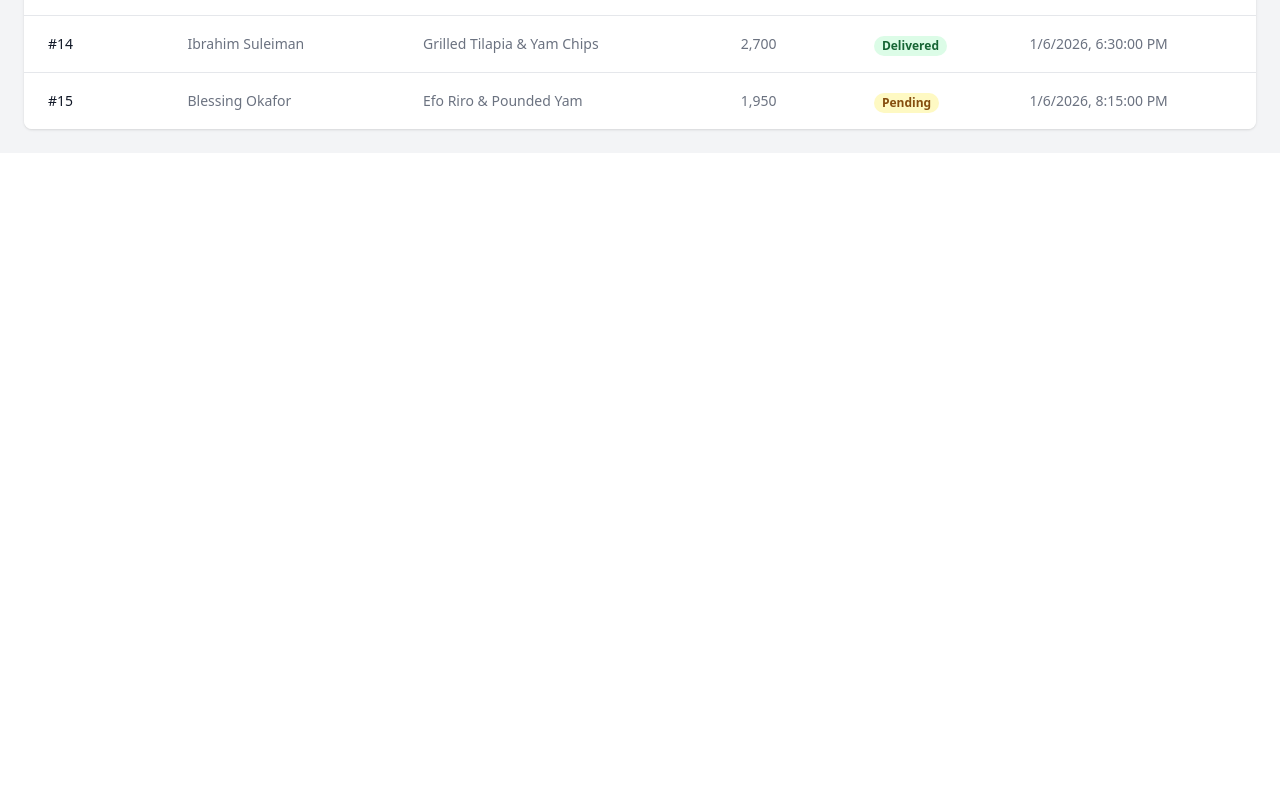
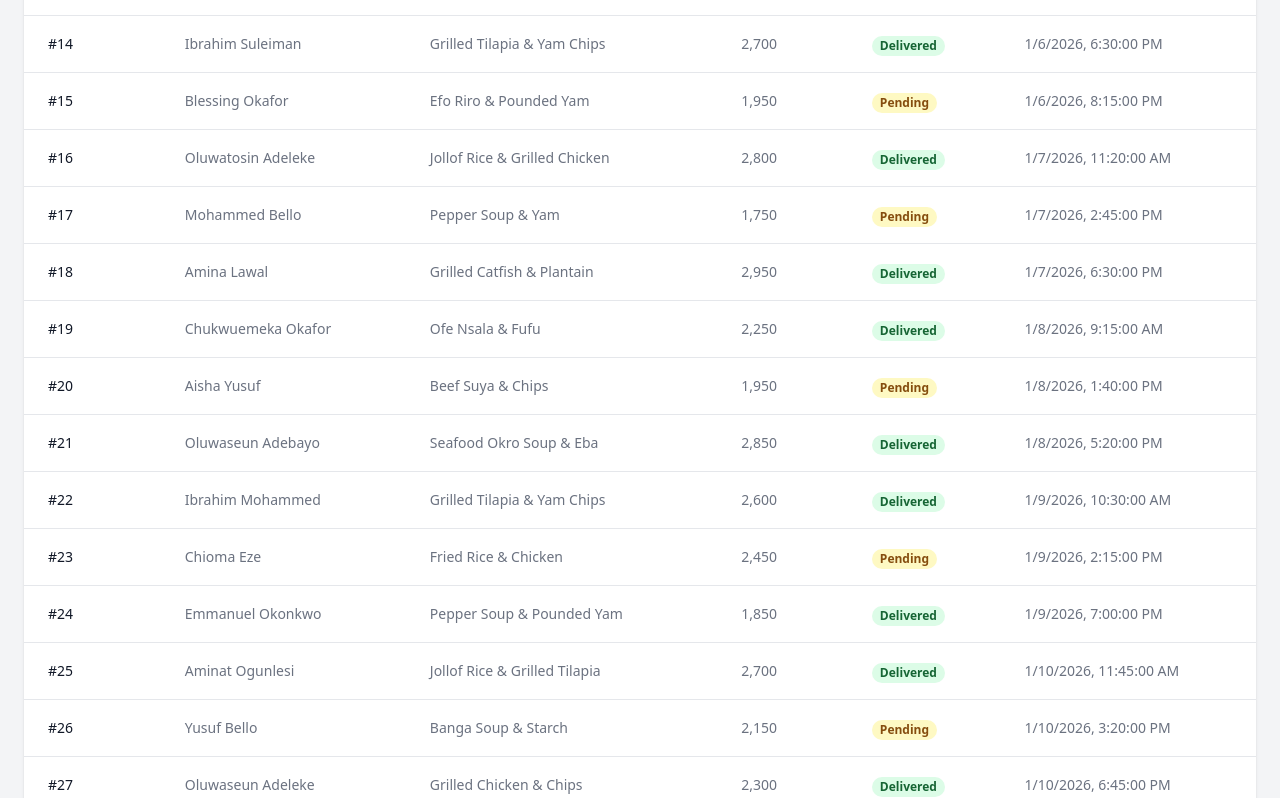
Before and after one commit to bluefound/foodybackend, a React (Create React App) app: page / in a window 1280 px wide. Shown: the part 1127-1925 px from the top of the page. Before the commit the page ends 1280 px from the top, so only its background shows below. Built offline with nearby package versions, Linux system fonts and the light colour scheme.

Commit message:
Add 20 new orders for January 7-13, 2026

```diff
--- a/src/App.js
+++ b/src/App.js
@@ -19,7 +19,27 @@ const App = () => {
   { id: 12, customerName: "Adebayo Ogunlesi", foodOrdered: "Fried Rice & Grilled Chicken", price: 2900, status: "Pending", orderTime: "2026-01-06 10:30" },
   { id: 13, customerName: "Chioma Okonkwo", foodOrdered: "Banga Soup & Starch", price: 2100, status: "Delivered", orderTime: "2026-01-06 13:15" },
   { id: 14, customerName: "Ibrahim Suleiman", foodOrdered: "Grilled Tilapia & Yam Chips", price: 2700, status: "Delivered", orderTime: "2026-01-06 18:30" },
-  { id: 15, customerName: "Blessing Okafor", foodOrdered: "Efo Riro & Pounded Yam", price: 1950, status: "Pending", orderTime: "2026-01-06 20:15" }
+  { id: 15, customerName: "Blessing Okafor", foodOrdered: "Efo Riro & Pounded Yam", price: 1950, status: "Pending", orderTime: "2026-01-06 20:15" },
+  { id: 16, customerName: "Oluwatosin Adeleke", foodOrdered: "Jollof Rice & Grilled Chicken", price: 2800, status: "Delivered", orderTime: "2026-01-07 11:20" },
+  { id: 17, customerName: "Mohammed Bello", foodOrdered: "Pepper Soup & Yam", price: 1750, status: "Pending", orderTime: "2026-01-07 14:45" },
+  { id: 18, customerName: "Amina Lawal", foodOrdered: "Grilled Catfish & Plantain", price: 2950, status: "Delivered", orderTime: "2026-01-07 18:30" },
+  { id: 19, customerName: "Chukwuemeka Okafor", foodOrdered: "Ofe Nsala & Fufu", price: 2250, status: "Delivered", orderTime: "2026-01-08 09:15" },
+  { id: 20, customerName: "Aisha Yusuf", foodOrdered: "Beef Suya & Chips", price: 1950, status: "Pending", orderTime: "2026-01-08 13:40" },
+  { id: 21, customerName: "Oluwaseun Adebayo", foodOrdered: "Seafood Okro Soup & Eba", price: 2850, status: "Delivered", orderTime: "2026-01-08 17:20" },
+  { id: 22, customerName: "Ibrahim Mohammed", foodOrdered: "Grilled Tilapia & Yam Chips", price: 2600, status: "Delivered", orderTime: "2026-01-09 10:30" },
+  { id: 23, customerName: "Chioma Eze", foodOrdered: "Fried Rice & Chicken", price: 2450, status: "Pending", orderTime: "2026-01-09 14:15" },
+  { id: 24, customerName: "Emmanuel Okonkwo", foodOrdered: "Pepper Soup & Pounded Yam", price: 1850, status: "Delivered", orderTime: "2026-01-09 19:00" },
+  { id: 25, customerName: "Aminat Ogunlesi", foodOrdered: "Jollof Rice & Grilled Tilapia", price: 2700, status: "Delivered", orderTime: "2026-01-10 11:45" },
+  { id: 26, customerName: "Yusuf Bello", foodOrdered: "Banga Soup & Starch", price: 2150, status: "Pending", orderTime: "2026-01-10 15:20" },
+  { id: 27, customerName: "Oluwaseun Adeleke", foodOrdered: "Grilled Chicken & Chips", price: 2300, status: "Delivered", orderTime: "2026-01-10 18:45" },
+  { id: 28, customerName: "Aisha Mohammed", foodOrdered: "Pepper Soup & Yam", price: 1750, status: "Delivered", orderTime: "2026-01-11 10:15" },
+  { id: 29, customerName: "Chinedu Okafor", foodOrdered: "Ofada Rice & Ayamase", price: 2650, status: "Pending", orderTime: "2026-01-11 14:30" },
+  { id: 30, customerName: "Amina Yusuf", foodOrdered: "Grilled Catfish & Yam Porridge", price: 2900, status: "Delivered", orderTime: "2026-01-11 19:15" },
+  { id: 31, customerName: "Oluwaseyi Johnson", foodOrdered: "Beef Suya & Plantain", price: 1950, status: "Delivered", orderTime: "2026-01-12 09:30" },
+  { id: 32, customerName: "Adebayo Ogunlesi", foodOrdered: "Seafood Okra Soup & Eba", price: 2850, status: "Pending", orderTime: "2026-01-12 13:45" },
+  { id: 33, customerName: "Chioma Okonkwo", foodOrdered: "Jollof Rice & Grilled Chicken", price: 2450, status: "Delivered", orderTime: "2026-01-12 17:30" },
+  { id: 34, customerName: "Ibrahim Suleiman", foodOrdered: "Pepper Soup & Pounded Yam", price: 1800, status: "Delivered", orderTime: "2026-01-13 10:15" },
+  { id: 35, customerName: "Blessing Okafor", foodOrdered: "Grilled Tilapia & Chips", price: 2750, status: "Pending", orderTime: "2026-01-13 14:45" }
 ];
   return (
     <div className="min-h-screen bg-gray-100 p-6">
```
